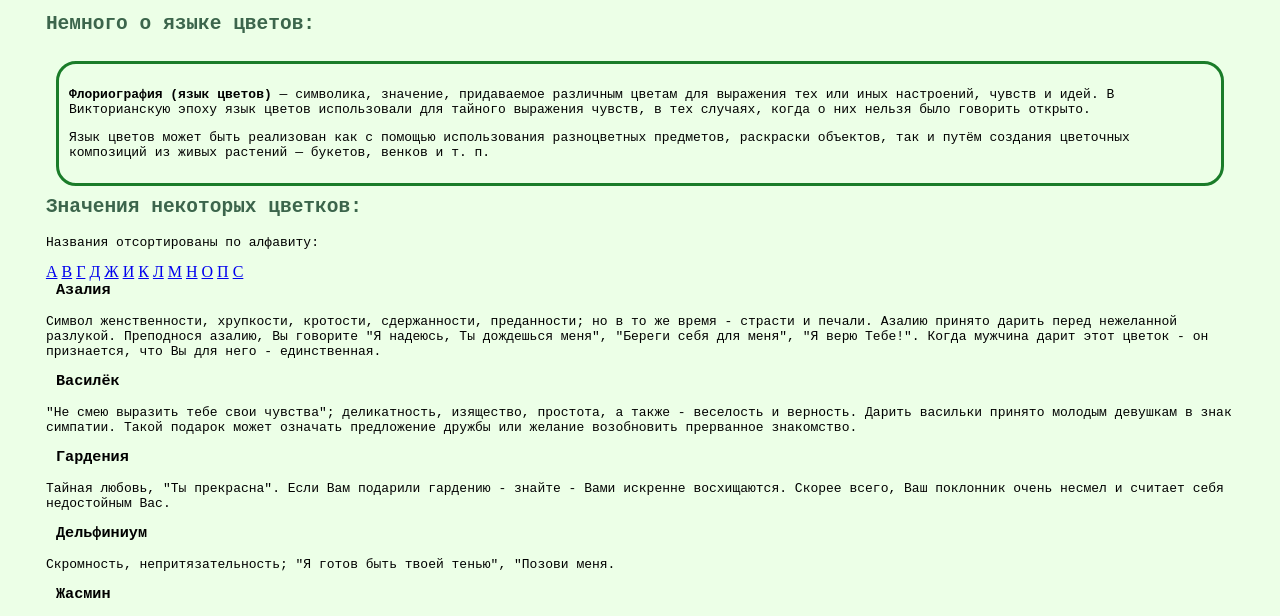
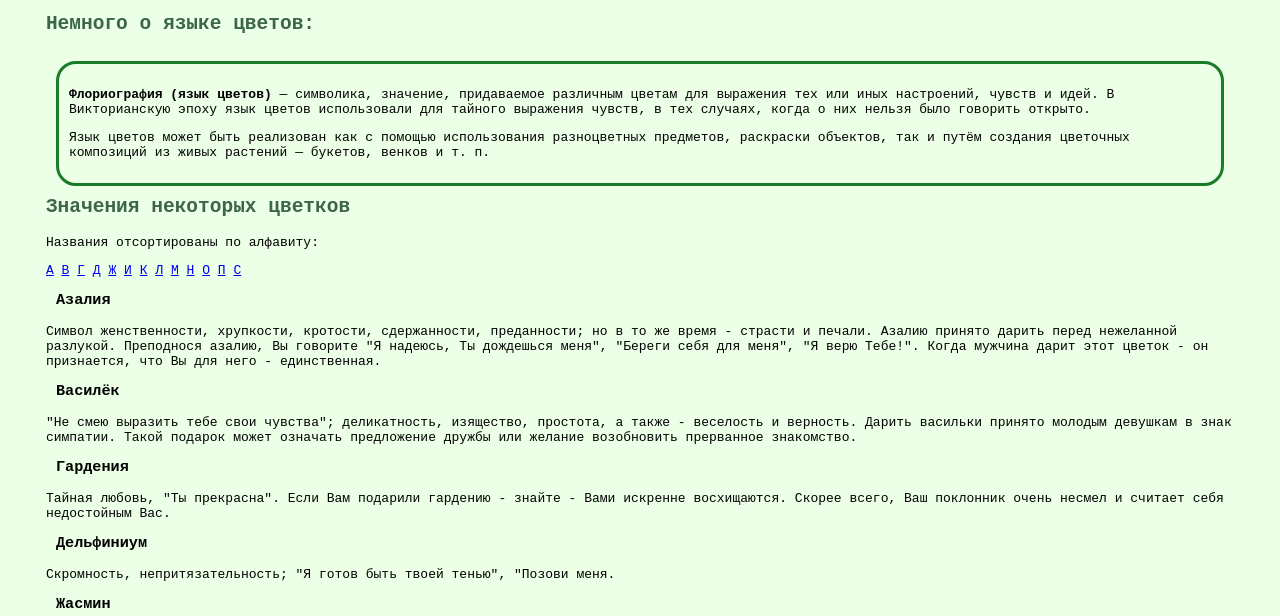
Before and after one commit to phirrru/phirrru.github.io, a plain HTML site: page language.html in a window 1280 px wide. Shown: the part 121-737 px from the top of the page. Drawn offline with Linux system fonts and the light colour scheme.

Commit message:
Update language.html

```diff
--- a/language.html
+++ b/language.html
@@ -24,9 +24,9 @@
         <p><b>Флориография (язык цветов)</b> — символика, значение, придаваемое различным цветам для выражения тех или иных настроений, чувств и идей. В Викторианскую эпоху язык цветов использовали для тайного выражения чувств, в тех случаях, когда о них нельзя было говорить открыто.</p>
         <p>Язык цветов может быть реализован как с помощью использования разноцветных предметов, раскраски объектов, так и путём создания цветочных композиций из живых растений — букетов, венков и т. п.</p>
         </div>
-        <h2>Значения некоторых цветков: </h2>
+        <h2>Значения некоторых цветков </h2>
         <p>Названия отсортированы по алфавиту: </p>
-        <a href="#а">А</a> <a href="#в">В</a> <a href="#г">Г</a>  <a href="#д">Д</a>  <a href="#ж">Ж</a>  <a href="#и">И</a>  <a href="#к">К</a>  <a href="#л">Л</a>  <a href="#м">М</a>  <a href="#н">Н</a> <a href="#о">О</a> <a href="#п">П</a> <a href="#с">С</a>
+        <p><a href="#а">А</a> <a href="#в">В</a> <a href="#г">Г</a>  <a href="#д">Д</a>  <a href="#ж">Ж</a>  <a href="#и">И</a>  <a href="#к">К</a>  <a href="#л">Л</a>  <a href="#м">М</a>  <a href="#н">Н</a> <a href="#о">О</a> <a href="#п">П</a> <a href="#с">С</a></p>
 
         <h3 id="а">Aзалия</h3>
         <p>Символ женственности, хрупкости, кротости, сдержанности, преданности; но в то же время - страсти и печали. Азалию принято дарить перед нежеланной разлукой. Преподнося азалию, Вы говорите "Я надеюсь, Ты дождешься меня", "Береги себя для меня", "Я верю Тебе!". Когда мужчина дарит этот цветок - он признается, что Вы для него - единственная.</p>
```
